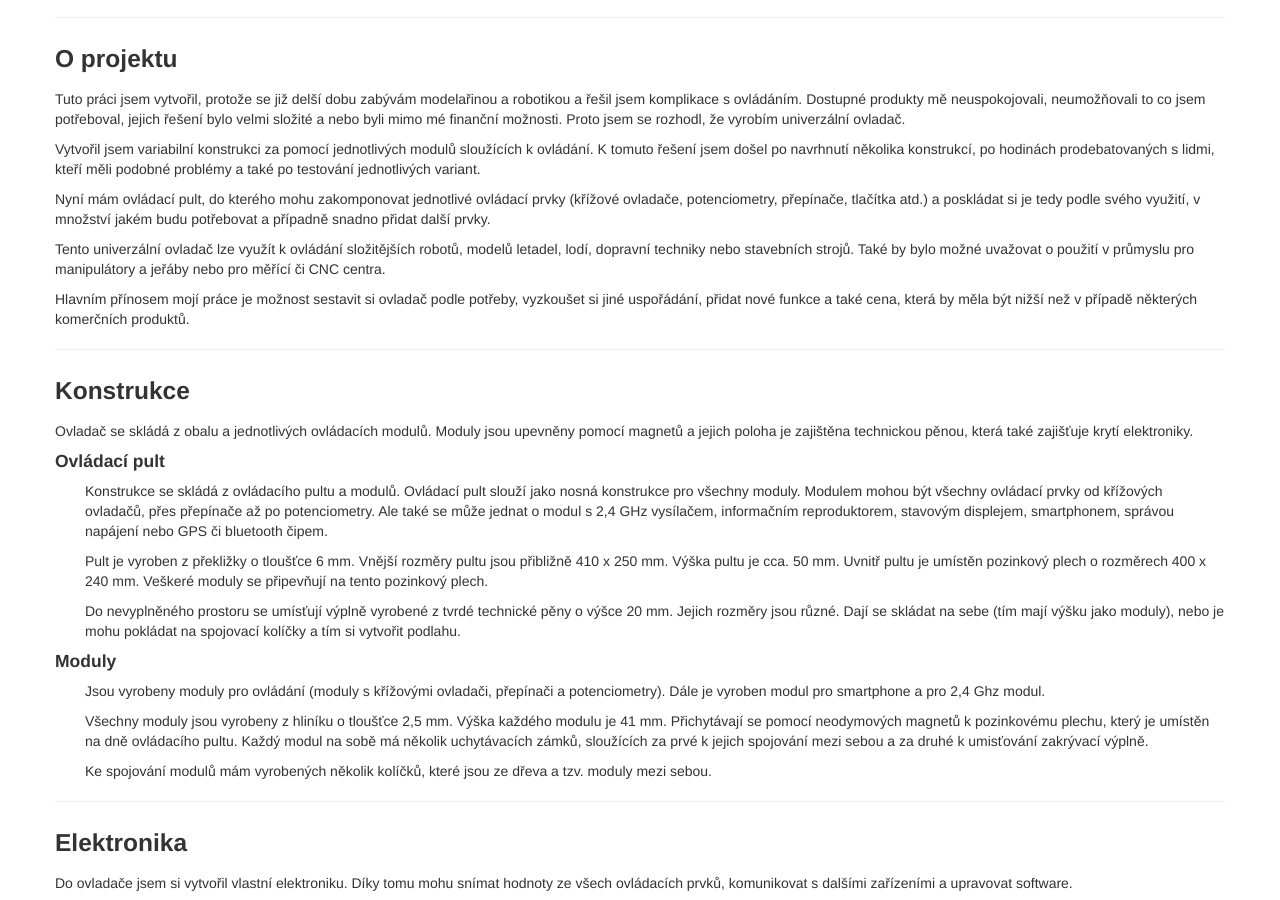
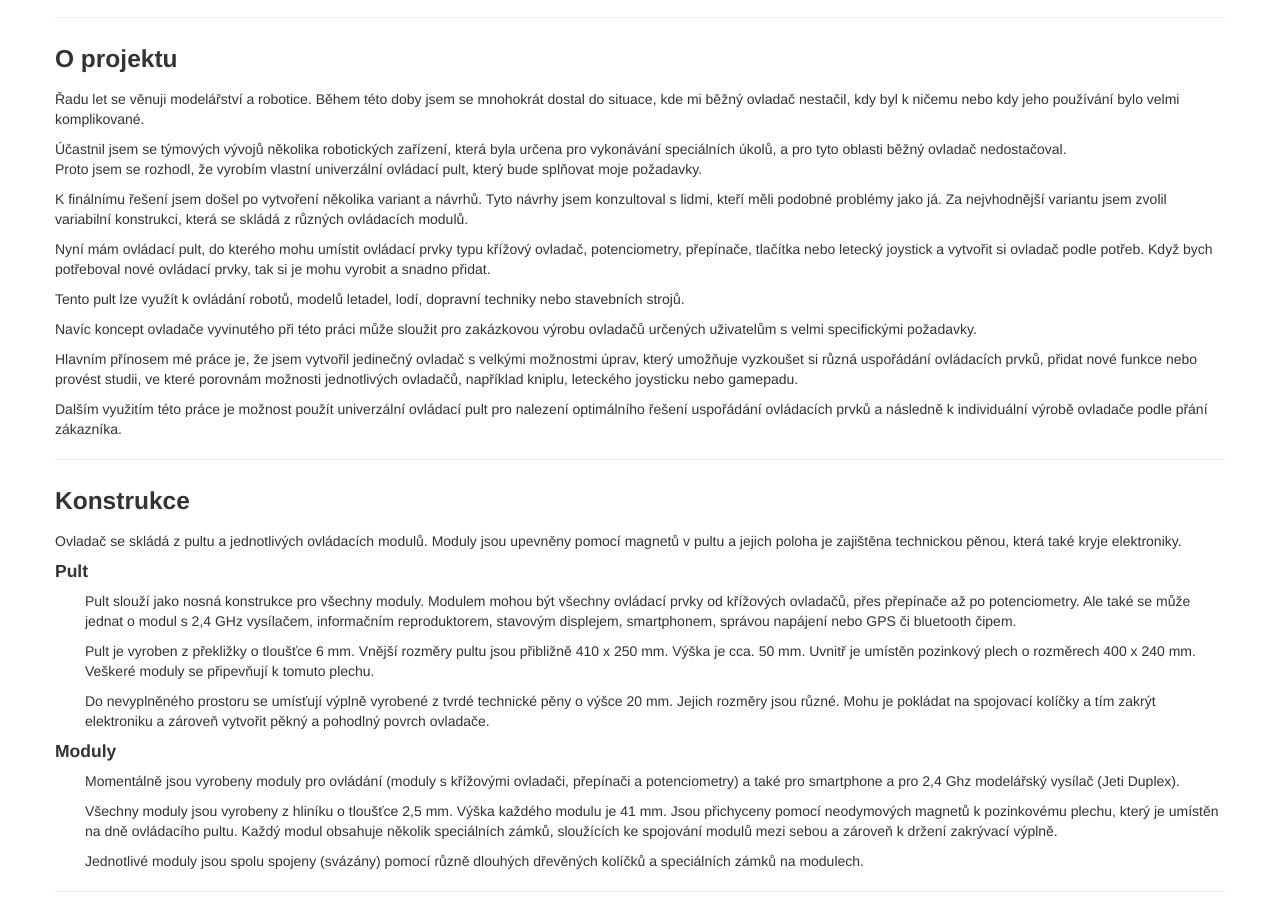
Before and after one commit to JarekParal/yunicontrol, a plain HTML site: page index.html in a window 1280 px wide. Shown: the part 163-1063 px from the top of the page. Drawn offline with nearby package versions, Linux system fonts and the light colour scheme.

Commit message:
Repaired some mistakes and changed some text

```diff
--- a/index.html
+++ b/index.html
@@ -47,9 +47,9 @@
 						<li><a style="cursor: pointer;" onclick="do_scroll('#utilize');">Využití</a></li>
 						<li><a style="cursor: pointer;" onclick="do_scroll('#contribution');">Přínosy</a></li>
 						<li><a style="cursor: pointer;" onclick="do_scroll('#competitions');">Soutěže</a></li>
-						<!--
 						<li><a style="cursor: pointer;" onclick="do_scroll('#thanks');">Poděkování</a></li>
 						<li><a style="cursor: pointer;" onclick="do_scroll('#links');">Zajímavé odkazy</a></li>
+						<!--
 						<li><a style="cursor: pointer;" onclick="do_scroll('#aboutme');">O mně</a></li>
 						-->
 						<li style="margin-left: 50px"><a href="index.html">..</a></li>
@@ -67,53 +67,63 @@
 
 		<h3 id="about">O projektu</h3>
 		<p>
-			Tuto práci jsem vytvořil, protože se již delší dobu zabývám modelařinou a robotikou a řešil jsem komplikace s ovládáním. Dostupné produkty mě neuspokojovali, neumožňovali to co jsem potřeboval, jejich řešení bylo velmi složité a nebo byli mimo mé finanční možnosti. Proto jsem se rozhodl, že vyrobím univerzální ovladač.
+			Řadu let se věnuji modelářství a robotice. Během této doby jsem se mnohokrát dostal do situace, kde mi běžný ovladač nestačil, kdy byl k ničemu nebo kdy jeho používání bylo velmi komplikované.
 		</p>
 		<p>
-			Vytvořil jsem variabilní konstrukci za pomocí jednotlivých modulů sloužících k ovládání. K tomuto řešení jsem došel po navrhnutí několika konstrukcí, po hodinách prodebatovaných s lidmi, kteří měli podobné problémy a také po testování jednotlivých variant.
+			Účastnil jsem se týmových vývojů několika robotických zařízení, která byla určena pro vykonávání speciálních úkolů, a pro tyto oblasti běžný ovladač nedostačoval. <br>
+			Proto jsem se rozhodl, že vyrobím vlastní univerzální ovládací pult, který bude splňovat moje požadavky.
 		</p>
 		<p>
-			Nyní mám ovládací pult, do kterého mohu zakomponovat jednotlivé ovládací prvky (křížové ovladače, potenciometry, přepínače, tlačítka atd.) a poskládat si je tedy podle svého využití, v množství jakém budu potřebovat a případně snadno přidat další prvky.
+			K finálnímu řešení jsem došel po vytvoření několika variant a návrhů. Tyto návrhy jsem konzultoval s lidmi, kteří měli podobné problémy jako já. Za nejvhodnější variantu jsem zvolil variabilní konstrukci, která se skládá z různých ovládacích modulů.
 		</p>
 		<p>
-			Tento univerzální ovladač lze využít k ovládání složitějších robotů, modelů letadel, lodí, dopravní techniky nebo stavebních strojů. Také by bylo možné uvažovat o použití v průmyslu pro manipulátory a jeřáby nebo pro měřící či CNC centra.
+			Nyní mám ovládací pult, do kterého mohu umístit ovládací prvky typu křížový ovladač, potenciometry, přepínače, tlačítka nebo letecký joystick a vytvořit si ovladač podle potřeb. Když bych potřeboval nové ovládací prvky, tak si je mohu vyrobit a snadno přidat.
 		</p>
 		<p>
-			Hlavním přínosem mojí práce je možnost sestavit si ovladač podle potřeby, vyzkoušet si jiné uspořádání, přidat nové funkce a také cena, která by měla být nižší než v případě některých komerčních produktů.
+			Tento pult lze využít k ovládání robotů, modelů letadel, lodí, dopravní techniky nebo stavebních strojů.
+		</p>
+		<p>
+			Navíc koncept ovladače vyvinutého při této práci může sloužit pro zakázkovou výrobu ovladačů určených uživatelům s velmi specifickými požadavky.
+		</p>
+		<p>
+			Hlavním přínosem mé práce je, že jsem vytvořil jedinečný ovladač s velkými možnostmi úprav, který umožňuje vyzkoušet si různá uspořádání ovládacích prvků, přidat nové funkce nebo provést studii, ve které porovnám možnosti jednotlivých ovladačů, například kniplu, leteckého joysticku nebo gamepadu.
+		</p>
+		<p>
+			Dalším využitím této práce je možnost použít univerzální ovládací pult pro nalezení optimálního řešení uspořádání ovládacích prvků a následně k individuální výrobě ovladače podle přání zákazníka.
 		</p>
 
 		<hr>
 		<h3 id="construction">Konstrukce</h3>
 		<p>
-		   Ovladač se skládá z obalu a jednotlivých ovládacích modulů. Moduly jsou upevněny pomocí magnetů a jejich poloha je zajištěna technickou pěnou, která také zajišťuje krytí elektroniky.
+			Ovladač se skládá z pultu a jednotlivých ovládacích modulů. Moduly jsou upevněny pomocí magnetů v pultu a jejich poloha je zajištěna technickou pěnou, která také kryje elektroniky.
 		</p>
-		<h4>Ovládací pult</h4>
+		<h4>Pult</h4>
 		<p style="margin-left: 30px">
-			Konstrukce se skládá z ovládacího pultu a modulů. Ovládací pult slouží jako nosná konstrukce pro všechny moduly. Modulem mohou být všechny ovládací prvky od křížových ovladačů, přes přepínače až po potenciometry. Ale také se může jednat o modul s 2,4 GHz vysílačem, informačním reproduktorem, stavovým displejem, smartphonem, správou napájení nebo GPS či bluetooth čipem.
+			Pult slouží jako nosná konstrukce pro všechny moduly. Modulem mohou být všechny ovládací prvky od křížových ovladačů, přes přepínače až po potenciometry. Ale také se může jednat o modul s 2,4 GHz vysílačem, informačním reproduktorem, stavovým displejem, smartphonem, správou napájení nebo GPS či bluetooth čipem.
 		</p>
 		<p style="margin-left: 30px">
-			Pult je vyroben z překližky o tloušťce 6 mm. Vnější rozměry pultu jsou přibližně 410 x 250 mm. Výška pultu je cca. 50 mm. Uvnitř pultu je umístěn pozinkový plech o rozměrech 400 x 240 mm. Veškeré moduly se připevňují na tento pozinkový plech.
+			Pult je vyroben z překližky o tloušťce 6 mm. Vnější rozměry pultu jsou přibližně 410 x 250 mm. Výška je cca. 50 mm. Uvnitř je umístěn pozinkový plech o rozměrech 400 x 240 mm. Veškeré moduly se připevňují k tomuto plechu.
 		</p>
 		<p style="margin-left: 30px">
-			Do nevyplněného prostoru se umísťují výplně vyrobené z tvrdé technické pěny o výšce 20 mm. Jejich rozměry jsou různé. Dají se skládat na sebe (tím mají výšku jako moduly), nebo je mohu pokládat na spojovací kolíčky a tím si vytvořit podlahu.
+			Do nevyplněného prostoru se umísťují výplně vyrobené z tvrdé technické pěny o výšce 20 mm. Jejich rozměry jsou různé. Mohu je pokládat na spojovací kolíčky a tím zakrýt elektroniku a zároveň vytvořit pěkný a pohodlný povrch ovladače.
 		</p>
 
 		<h4>Moduly</h4>
 		<p style="margin-left: 30px">
-			Jsou vyrobeny moduly pro ovládání (moduly s křížovými ovladači, přepínači a potenciometry). Dále je vyroben modul pro smartphone a pro 2,4 Ghz modul.
+			Momentálně jsou vyrobeny moduly pro ovládání (moduly s křížovými ovladači, přepínači a potenciometry) a také pro smartphone a pro 2,4 Ghz modelářský vysílač (Jeti Duplex).
 		</p>
 		<p style="margin-left: 30px">
-			Všechny moduly jsou vyrobeny z hliníku o tloušťce 2,5 mm. Výška každého modulu je 41 mm. Přichytávají se pomocí neodymových magnetů k pozinkovému plechu, který je umístěn na dně ovládacího pultu. Každý modul na sobě má několik uchytávacích zámků, sloužících za prvé k jejich spojování mezi sebou a za druhé k umisťování zakrývací výplně.
+			Všechny moduly jsou vyrobeny z hliníku o tloušťce 2,5 mm. Výška každého modulu je 41 mm. Jsou přichyceny pomocí neodymových magnetů k pozinkovému plechu, který je umístěn na dně ovládacího pultu. Každý modul obsahuje několik speciálních zámků, sloužících ke spojování modulů mezi sebou a zároveň k držení zakrývací výplně.
 		</p>
 		<p style="margin-left: 30px">
-			Ke spojování modulů mám vyrobených několik kolíčků, které jsou ze dřeva a tzv. moduly mezi sebou.
+			Jednotlivé moduly jsou spolu spojeny (svázány) pomocí různě dlouhých dřevěných kolíčků a speciálních zámků na modulech.
 		</p>
 
 
 		<hr>
 		<h3 id="electronics">Elektronika</h3>
 		<p>
-		Do ovladače jsem si vytvořil vlastní elektroniku. Díky tomu mohu snímat hodnoty ze všech ovládacích prvků, komunikovat s dalšími zařízeními a upravovat software.
+			Do ovladače jsem si vytvořil vlastní elektroniku. Díky tomu mohu snímat hodnoty ze všech ovládacích prvků, komunikovat s dalšími zařízeními, upravovat a modifikovat program podle potřeby a zároveň mít nad vším plnou kontrolu.
 		</p>
 		<p>
 			Elektroniku  si můžete stáhnout z repozitáře: <a href="https://bitbucket.org/YuniControl/yunicontrol_xmega32a4u_board">yunicontrol_xmega32a4u_board</a>.
@@ -295,7 +305,7 @@
 			Hlavní změny se odehráli v oblasti elektroniky, kde jsem přešel na novou koncepci a vytvořil tak od základu úplně novou elektroniku.
 		</p>
 		<p style="margin-left: 30px">
-			V roce 2012 jsme vyhrál 1. místo v krajském kole a postoupil jsem do celostátní přehlídky, která se ten rok konala v Kutné Hoře. V celostátním kole jsem byl devátý, ale i kvůli velmi vysoké kvalitě ostatních prací, jsem byl s výsledkem spokojen.
+			V roce 2012 jsme vyhrál 1. místo v krajském kole a postoupil jsem do celostátní přehlídky, která se ten rok konala v Kutné Hoře. V celostátním kole jsem skončil devátý, ale i kvůli velmi vysoké kvalitě ostatních prací, jsem byl s výsledkem spokojen.
 		</p>
 		<p style="margin-left: 30px">
 			Text práce: <a href="https://bitbucket.org/YuniControl/yunicontrol.bitbucket.org/downloads/paral_soc_2012_text.pdf">paral_soc_2012_text.pdf</a>
@@ -349,7 +359,7 @@
 
 		<h4>Mgr. Miroslav Burda</h4>
 		<p style="margin-left: 30px">
-			Za dlouhodobé vedení mojí činnosti ať již v rámci SOČ nebo i ostatních soutěží a velké pomoci s formální stránkou mích prací.
+			Za dlouhodobé vedení mojí činnosti ať již v rámci SOČ nebo i ostatních soutěží a velké pomoci s formální stránkou mých prací.
 		</p>
 
 		<h4>Ing. Jiří Vácha</h4>
@@ -359,7 +369,7 @@
 
 		<h4>Jakub Streit - konzultant</h4>
 		<p style="margin-left: 30px">
-			Za velkou trpělivost a pomoc při vysvětlováním a řešení jednotlivých problémů v oblasti elektroniky a programování.
+			Za velkou trpělivost a pomoc při vysvětlování a řešení jednotlivých problémů v oblasti elektroniky a programování.
 		</p>
 
 		<h4>Luděk Kučera</h4>
@@ -374,7 +384,7 @@
 
 		<h4>Martin Vejnár</h4>
 		<p style="margin-left: 30px">
-			Za poskytnutí knihoven avrlib pro jednodušší práci s mikrokontroléry ATmega a ATXmega a za jeho skvělí programátor Shupito.
+			Za poskytnutí knihoven avrlib pro jednodušší práci s mikrokontroléry ATmega a ATXmega a za jeho skvělý programátor Shupito.
 		</p>
 
 		<h4>Ing. Jaroslav Hodál, Ph.D.</h4>
@@ -417,7 +427,7 @@
 		<hr>
 		<h3 id="links">Zajímavé odkazy</h3>
 		<p>
-		Zde bych chtěl uvést několik odkazů na zajímavé projekty mích přátel, které stojí za zhlédnutí.
+			Zde bych chtěl uvést několik odkazů na zajímavé projekty mých přátel, které stojí za zhlédnutí.
 		</p>
 
 		<h4>Apikace Lorris Toolbox</h4>
```
Lines whose indentation alone changed are shown as unchanged.
